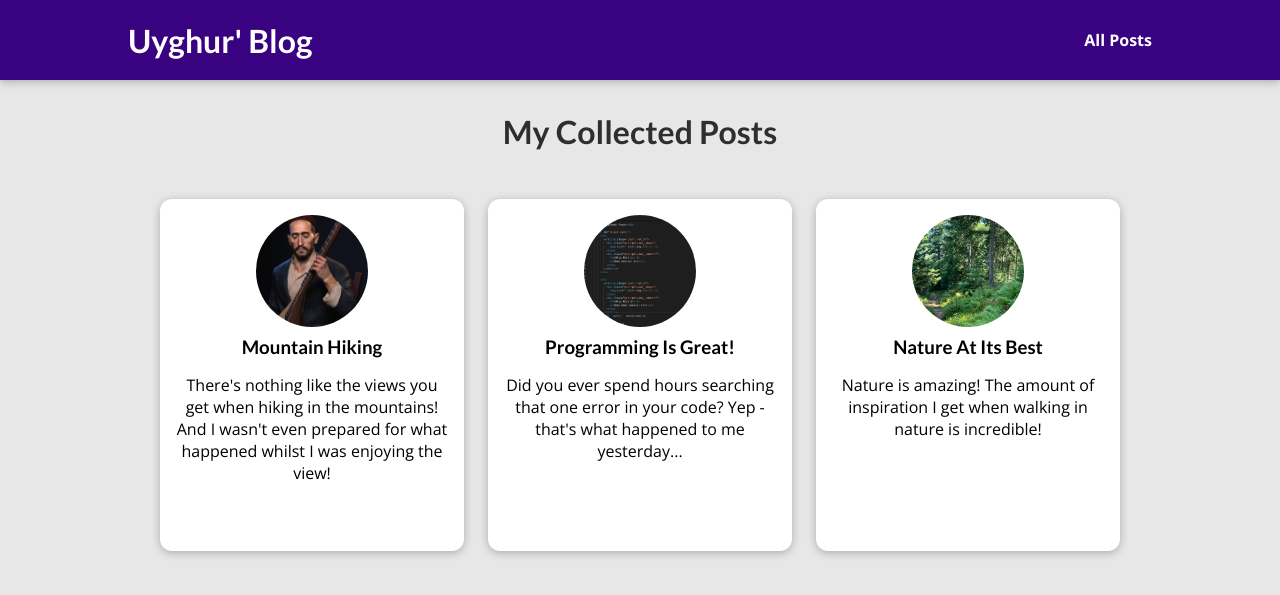
After one commit to nimmet/Python-Django, a Django app: page /posts in a window 1280 px wide. The commit adds this page. Shown: the top 595 px of the page. Run offline with Django 5.2, Linux system fonts and the light colour scheme.

Commit message:
Blog app

```diff
--- /dev/null
+++ b/my_site/blog/static/blog/all-posts.css
@@ -0,0 +1,43 @@
+body {
+    background-color: #e7e7e7;
+  }
+
+  #main-navigation {
+    background-color: #390281;
+    box-shadow: 0 2px 8px rgba(0, 0, 0, 0.25);
+  }
+
+  #all-posts {
+    margin: 7rem auto;
+    width: 90%;
+    max-width: 60rem;
+  }
+
+  #all-posts h2 {
+    text-align: center;
+    font-size: 2rem;
+    color: #2e2e2e;
+    margin: 3rem 0;
+  }
+
+  ul {
+    list-style: none;
+    margin: 0;
+    padding: 0;
+    display: grid;
+    grid-template-columns: repeat(auto-fill, minmax(17rem, 1fr));
+    gap: 1.5rem;
+  }
+
+  .post img {
+    width: 7rem;
+    height: 7rem;
+  }
+
+  .post a {
+    height: 22rem;
+    transform-origin: center;
+    box-shadow: 0 2px 8px rgba(0, 0, 0, 0.25);
+    border-radius: 12px;
+    background-color: white;
+  }
--- /dev/null
+++ b/my_site/blog/static/blog/post.css
@@ -0,0 +1,44 @@
+
+.post {
+    display: flex;
+    flex-direction: column;
+    align-items: center;
+    text-align: center;
+  }
+
+  .post a {
+    text-decoration: none;
+    color: black;
+    transition: all 0.2s ease;
+    padding: 1rem;
+  }
+
+  .post a:hover,
+  .post a:active {
+    transform: scale(1.1);
+    background-color: #390281;
+    color: white;
+  }
+
+  .post img {
+    width: 5rem;
+    height: 5rem;
+    object-fit: cover;
+    border-radius: 50%;
+  }
+
+  .post h3 {
+    margin: 0.25rem 0;
+  }
+
+  .post time {
+    color: #666666;
+    margin: 0.25rem;
+    font-style: italic;
+    font-size: 0.85rem;
+  }
+
+  .post:hover time,
+  .post:active time {
+    color: white;
+  }
--- /dev/null
+++ b/my_site/blog/templates/blog/all-posts.html
@@ -0,0 +1,28 @@
+
+{% extends "base.html" %}
+{% load static %}
+{% block title %}
+All My Posts
+{% endblock  %}
+
+{% block css_files %}
+
+<link rel="stylesheet" href="{% static "blog/post.css"%}">
+
+<link rel="stylesheet" href="{% static "blog/all-posts.css"%}">
+
+{% endblock %}
+
+{% block content %}
+<section id="all-posts">
+<h2>My Collected Posts</h2>
+<ul>
+
+
+    {% for post in all_posts %}
+    {% include "blog/includes/post.html" %}
+    {% endfor %}
+
+</ul>
+</section>
+{% endblock %}
--- /dev/null
+++ b/my_site/blog/templates/blog/includes/post.html
@@ -0,0 +1,15 @@
+
+{% load static %}
+
+
+<li>
+    <article class="post">
+<a href=" {% url "post_detail_page" post.slug %}">
+<img src="{% static "blog/images/"|add:post.image" %}" alt="{{ post.title }}">
+<div class="post_content">
+<h3>{{ post.title}}</h3>
+<p>{{post.excerpt}}</p>
+</div>
+</a>
+    </article>
+</li>
--- a/my_site/blog/views.py
+++ b/my_site/blog/views.py
@@ -1,18 +1,96 @@
 from django.shortcuts import render
+from datetime import date
+
 
 # Create your views here.
 
+all_posts = [
+    {
+        "slug": "hike-in-the-mountains",
+        "image": "uyghur.jpg",
+        "author": "Uyghur",
+        "date": date(2021, 7, 21),
+        "title": "Mountain Hiking",
+        "excerpt": "There's nothing like the views you get when hiking in the mountains! And I wasn't even prepared for what happened whilst I was enjoying the view!",
+        "content": """
+          Lorem ipsum dolor sit amet consectetur adipisicing elit. Officiis nobis
+          aperiam est praesentium, quos iste consequuntur omnis exercitationem quam
+          velit labore vero culpa ad mollitia? Quis architecto ipsam nemo. Odio.
+
+          Lorem ipsum dolor sit amet consectetur adipisicing elit. Officiis nobis
+          aperiam est praesentium, quos iste consequuntur omnis exercitationem quam
+          velit labore vero culpa ad mollitia? Quis architecto ipsam nemo. Odio.
+
+          Lorem ipsum dolor sit amet consectetur adipisicing elit. Officiis nobis
+          aperiam est praesentium, quos iste consequuntur omnis exercitationem quam
+          velit labore vero culpa ad mollitia? Quis architecto ipsam nemo. Odio.
+        """
+    },
+    {
+        "slug": "programming-is-fun",
+        "image": "coding.jpg",
+        "author": "Uyghur",
+        "date": date(2022, 3, 10),
+        "title": "Programming Is Great!",
+        "excerpt": "Did you ever spend hours searching that one error in your code? Yep - that's what happened to me yesterday...",
+        "content": """
+          Lorem ipsum dolor sit amet consectetur adipisicing elit. Officiis nobis
+          aperiam est praesentium, quos iste consequuntur omnis exercitationem quam
+          velit labore vero culpa ad mollitia? Quis architecto ipsam nemo. Odio.
+
+          Lorem ipsum dolor sit amet consectetur adipisicing elit. Officiis nobis
+          aperiam est praesentium, quos iste consequuntur omnis exercitationem quam
+          velit labore vero culpa ad mollitia? Quis architecto ipsam nemo. Odio.
+
+          Lorem ipsum dolor sit amet consectetur adipisicing elit. Officiis nobis
+          aperiam est praesentium, quos iste consequuntur omnis exercitationem quam
+          velit labore vero culpa ad mollitia? Quis architecto ipsam nemo. Odio.
+        """
+    },
+    {
+        "slug": "into-the-woods",
+        "image": "woods.jpg",
+        "author": "Uyghur",
+        "date": date(2020, 8, 5),
+        "title": "Nature At Its Best",
+        "excerpt": "Nature is amazing! The amount of inspiration I get when walking in nature is incredible!",
+        "content": """
+          Lorem ipsum dolor sit amet consectetur adipisicing elit. Officiis nobis
+          aperiam est praesentium, quos iste consequuntur omnis exercitationem quam
+          velit labore vero culpa ad mollitia? Quis architecto ipsam nemo. Odio.
+
+          Lorem ipsum dolor sit amet consectetur adipisicing elit. Officiis nobis
+          aperiam est praesentium, quos iste consequuntur omnis exercitationem quam
+          velit labore vero culpa ad mollitia? Quis architecto ipsam nemo. Odio.
+
+          Lorem ipsum dolor sit amet consectetur adipisicing elit. Officiis nobis
+          aperiam est praesentium, quos iste consequuntur omnis exercitationem quam
+          velit labore vero culpa ad mollitia? Quis architecto ipsam nemo. Odio.
+        """
+    }
+]
+
+def get_date(post):
+    return post.get('date')
 
 def starting_page(request):
+    sorted_posts = sorted(all_posts,key=get_date)
+    latest_posts = sorted_posts[-3:]
 
-
-    return render(request, "blog/index.html")
+    return render(request, "blog/index.html",{
+        "posts": latest_posts
+    })
 
 
 def posts(request):
-    pass
+    return  render(request, "blog/all-posts.html", {
+        "all_posts": all_posts
+    })
 
 
 
-def post_detail(request):
-    pass
+def post_detail(request,slug):
+    identified_post = next(post for post in all_posts if post['slug'] == slug)
+    return render(request, "blog/post-detail.html",{
+        "post": identified_post
+    })
--- a/my_site/my_site/urls.py
+++ b/my_site/my_site/urls.py
@@ -19,5 +19,5 @@ from django.urls import path, include
 
 urlpatterns = [
     path('admin/', admin.site.urls),
-    path("blog/", include("blog.urls"))
+    path("", include("blog.urls"))
 ]
--- a/my_site/templates/base.html
+++ b/my_site/templates/base.html
@@ -10,6 +10,12 @@
     {% block css_files %}{% endblock %}
 </head>
 <body>
+    <header id="main-navigation">
+        <h1><a href="{% url "starting_page" %}">Uyghur' Blog</a></h1>
+        <nav>
+            <a href="{% url "posts_page" %}">All Posts</a>
+        </nav>
+    </header>
     {% block content %}
 
     {% endblock %}
```
Also changed, not shown: my_site/blog/static/blog/app.css (added, +49 -0 lines), my_site/blog/static/blog/post-detail.css (added, +63 -0 lines), my_site/blog/templates/blog/index.html (+6 -17 lines), my_site/blog/templates/blog/post-detail.html (added, +34 -0 lines), my_site/templates/404.html (added, +12 -0 lines).
